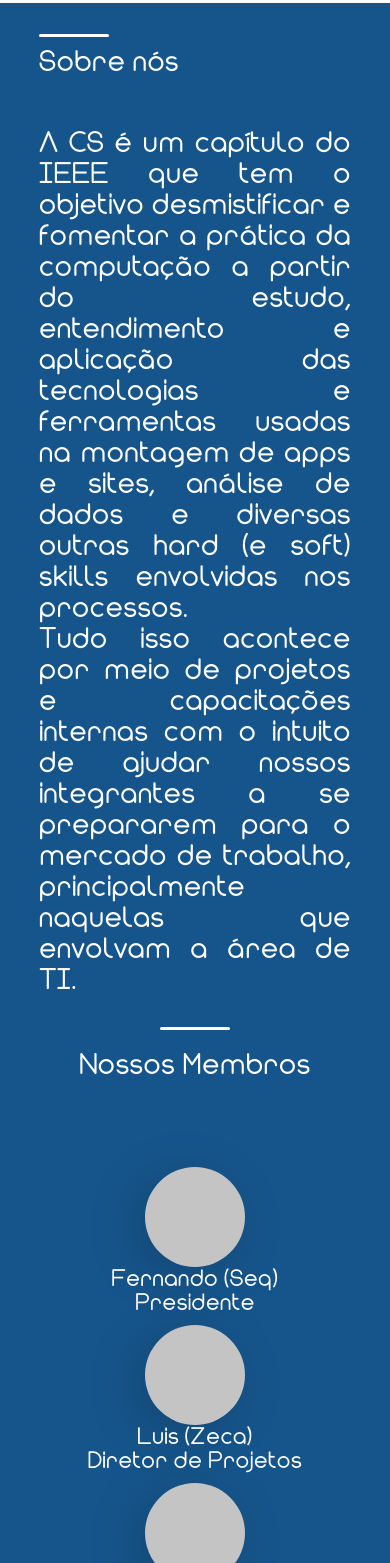
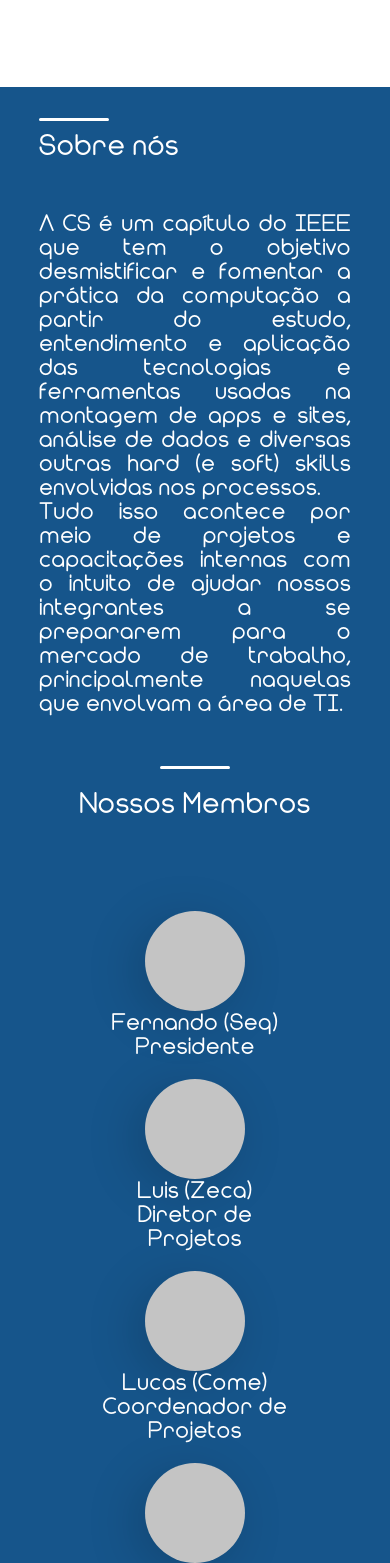
Before and after one commit to lcrossi/siteCS, a Vue app in the folder frontend/: page / in a window 390 px wide. Shown: the part 2785-4348 px from the top of the page. Built offline with nearby package versions, Linux system fonts and the light colour scheme.

Commit message:
Chore: alinhamento do conteúdo e responsividade

```diff
--- a/frontend/src/pages/Home.vue
+++ b/frontend/src/pages/Home.vue
@@ -132,6 +132,9 @@ export default {
     .nav_lista li{
         letter-spacing: 2px;
         margin-left: 32px;
+    }
+    .nav_lista a {
+        font-size: clamp(0.3rem,2vw,2rem);
     }
 
     .textos_barra div, .textos_barra img{
--- a/frontend/src/pages/Sobre.vue
+++ b/frontend/src/pages/Sobre.vue
@@ -11,13 +11,11 @@
                         <div class="linha_sec1"></div>
                         <div class="sobre_sec1_titulo">Sobre nós</div>
                             <div class="sobre_sec1_texto">
-                                <p>
                                 A CS é um capítulo do IEEE que tem o objetivo desmistificar e fomentar a prática da computação
                                 a partir do estudo, entendimento e aplicação das tecnologias e ferramentas usadas na montagem de apps e sites, análise de dados
                                 e diversas outras hard (e soft) skills envolvidas nos processos. <br/>
                                 Tudo isso acontece por meio de projetos e capacitações internas com o intuito de ajudar nossos integrantes a
                                 se prepararem para o mercado de trabalho, principalmente naquelas que envolvam a área de TI.
-                                </p>
                                 <br>
                              </div>
                         </div>
@@ -163,7 +161,10 @@ export default {
 
     .sobre_sec1_texto{
         text-align: justify;
-        width: 100%
+        width: 100%;
+        font-size: 24px;
+        line-height: 24px;
+        padding-bottom: 50px;
     }
 
     .sobre_sec2 {
@@ -191,26 +192,32 @@ export default {
       }
 
     .perfil_membro{
-        margin-top: 10px;
+        margin: 10px;
         display: flex;
         flex-direction: column;
         align-items: center;
-        margin:5px;
-    }
+        }
     .foto{
          border-radius: 50%;
          background-color: #C4C4C4;
          width: 100px;
          height:100px;
         box-shadow: -10px 9px 50px rgba(0, 0, 0, 0.17);
+
     }
 
     .nome{
-        font-size:24px;
+        font-size: 24px;
+        min-width: 200px;
+        max-width: 200px;
+        text-align: center;
     }
 
     .cargo{
         font-size:24px;
+        max-width: 200px;
+        min-width: 200px;
+        text-align: center;
     }
 
     .container_white{
@@ -218,10 +225,10 @@ export default {
         background-color: #FFFFFF;
         display: flex;
         justify-content: space-around;
-        display:flex;
         flex-direction: column;
         padding-bottom: 10vh;
         margin-left: 10vw;
+        margin-right: 10vw;
     }
 
     .linha_proj{
@@ -252,11 +259,12 @@ export default {
     .descricao{
         color: #7c7c7c7c;
         font-size:21px;
+        text-align: justify;
     }
 
     .descricao p{
-        max-width: 230px;
-        font-size: clamp(14px, 80%, 18px);
+    max-width: 230px;
+    font-size: clamp(14px, 80%, 18px);
     }
 
 </style>
```
Also changed, not shown: 1 other file (tests, documents, lock files or other folders).
